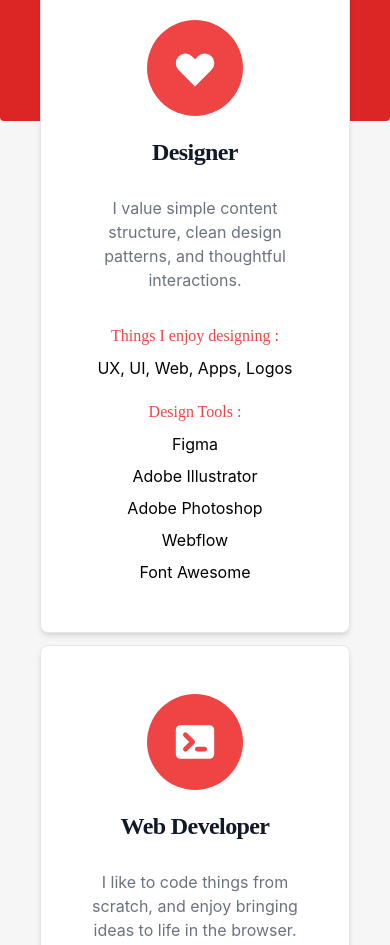
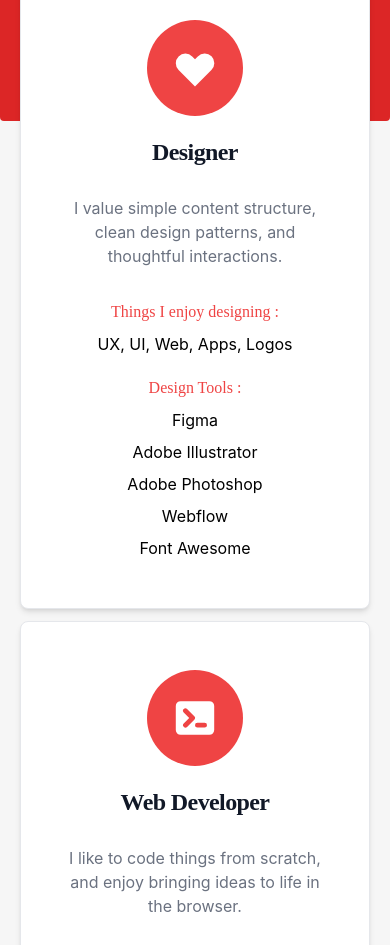
Before and after one commit to rajasyah/rajasyah.github.io, a plain HTML site: page index.html in a window 390 px wide. Shown: the part 1324-2269 px from the top of the page. Drawn offline with nearby package versions, Linux system fonts and the light colour scheme.

Commit message:
Skill information, text center

```diff
--- a/index.html
+++ b/index.html
@@ -172,7 +172,7 @@
 
       <!-- Skills -->
 
-      <div class="grid lg:grid-cols-3 gap-3 mx-10 mt-[-150px]">
+      <div class="grid lg:grid-cols-3 gap-3 mx-5 md:mx-10 lg:mx-10 mt-[-150px]">
         <div
           class="flex flex-col justify-center items-center gap-5 p-12 bg-white border border-gray-200 rounded-lg shadow-md dark:bg-gray-800 dark:border-gray-700"
         >
@@ -204,7 +204,9 @@
             I value simple content structure, clean design patterns, and
             thoughtful interactions.
           </p>
-          <div class="flex flex-col items-center gap-2">
+          <div
+            class="flex flex-col justify-center items-center text-center gap-2"
+          >
             <h5 class="font-['syne'] text-red-500 font-medium">
               Things I enjoy designing :
             </h5>
@@ -243,7 +245,7 @@
             </svg>
           </div>
           <h5
-            class="font-['syne'] mb-2 text-2xl font-bold tracking-tight text-gray-900 dark:text-white"
+            class="font-['syne'] text-center mb-2 text-2xl font-bold tracking-tight text-gray-900 dark:text-white"
           >
             Web Developer
           </h5>
@@ -304,7 +306,7 @@
             I genuinely care about people, and love helping fellow designers
             work on their craft.
           </p>
-          <div class="flex flex-col items-center gap-2">
+          <div class="flex flex-col items-center text-center gap-2">
             <h5 class="font-['syne'] text-red-500 font-medium">
               Experiences I draw from :
             </h5>
```
